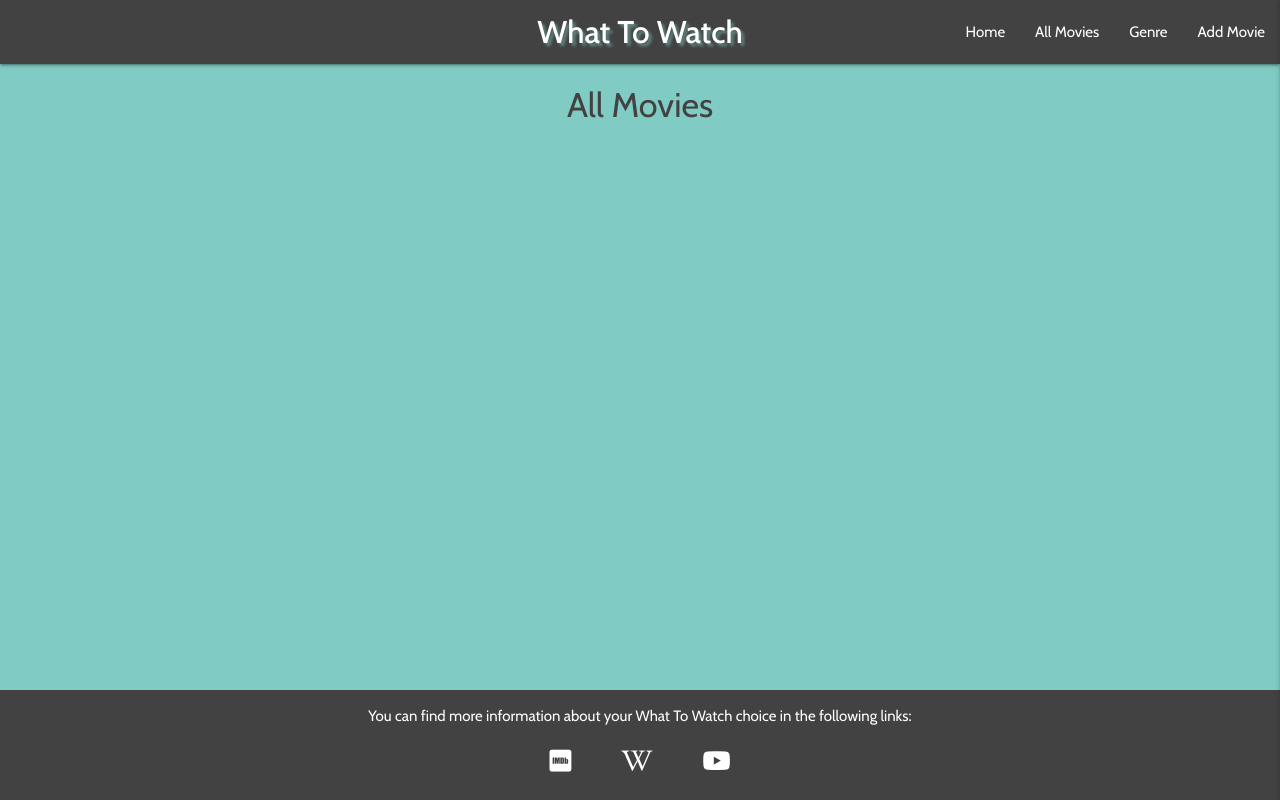
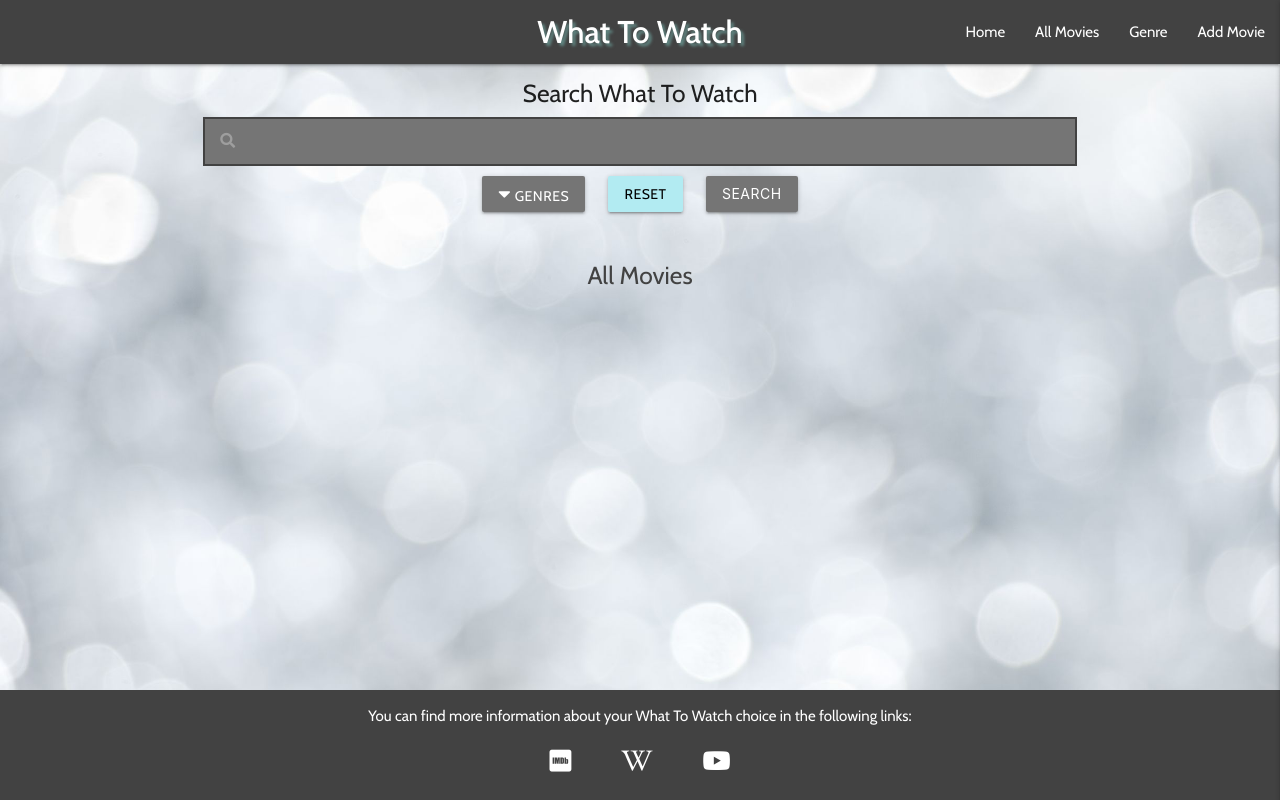
Before and after one commit to Code-Institute-Submissions/ms3-what-to-watch, a Flask app: page /movies/all in a window 1280 px wide. Run offline with Flask 2, Linux system fonts and the light colour scheme; data that the repository does not hold is empty; some libraries are stand-ins or nearby versions.

Commit message:
Add background image and style for buttons and search bars

```diff
--- a/static/css/style.css
+++ b/static/css/style.css
@@ -1,11 +1,14 @@
 @import url('https://fonts.googleapis.com/css2?family=Cabin:ital,wght@0,400;0,500;0,600;0,700;1,400;1,500&display=swap');
 
 body {
-    background-color: #80cbc4;
     font-family: 'Cabin', sans-serif;
     display: flex;
     min-height: 100vh;
     flex-direction: column;
+    background-image: url(../images/lights-bg.jpg);
+    background-repeat: no-repeat;
+    background-size: cover;
+    background-position: center;
 }
 
 /* Navbar and Sidebar */
@@ -30,7 +33,11 @@ main {
 }
 
 .search-style input {
-    margin: 0;
+    margin: 0 !important;
+}
+
+.search-button {
+    margin: 10px;
 }
 
 .add-form {
--- a/static/js/script.js
+++ b/static/js/script.js
@@ -1,4 +1,34 @@
   $(document).ready(function(){
     $(".sidenav").sidenav({edge: "right"});
     $('.collapsible').collapsible();
+    $('select').formSelect();
+    $('.dropdown-trigger').dropdown();
+
+    validateMaterializeSelect();
+    function validateMaterializeSelect() {
+        let classValid = { "border-bottom": "1px solid #4caf50", "box-shadow": "0 1px 0 0 #4caf50" };
+        let classInvalid = { "border-bottom": "1px solid #f44336", "box-shadow": "0 1px 0 0 #f44336" };
+        if ($("select.validate").prop("required")) {
+            $("select.validate").css({ "display": "block", "height": "0", "padding": "0", "width": "0", "position": "absolute" });
+        }
+        $(".select-wrapper input.select-dropdown").on("focusin", function () {
+            $(this).parent(".select-wrapper").on("change", function () {
+                if ($(this).children("ul").children("li.selected:not(.disabled)").on("click", function () { })) {
+                    $(this).children("input").css(classValid);
+                }
+            });
+        }).on("click", function () {
+            if ($(this).parent(".select-wrapper").children("ul").children("li.selected:not(.disabled)").css("background-color") === "rgba(0, 0, 0, 0.03)") {
+                $(this).parent(".select-wrapper").children("input").css(classValid);
+            } else {
+                $(".select-wrapper input.select-dropdown").on("focusout", function () {
+                    if ($(this).parent(".select-wrapper").children("select").prop("required")) {
+                        if ($(this).css("border-bottom") != "1px solid rgb(76, 175, 80)") {
+                            $(this).parent(".select-wrapper").children("input").css(classInvalid);
+                        }
+                    }
+                });
+            }
+        });
+    }
   });
--- a/templates/movies.html
+++ b/templates/movies.html
@@ -1,7 +1,38 @@
 {% extends "base.html" %}
 {% block content %}
 
-    <h4 class="center-align grey-text text-darken-3">All Movies</h4>
+    <h5 class="center-align">Search What To Watch</h5>
+
+    <div class="row nav-wrapper">
+        <form method="GET" action="{{ url_for('get_movies') }}" class="col s12">
+            <div class="input-field col s12 grey darken-1 white-text search-style">
+                <input id="search" name="search" type="search" minlength="2" required>
+                <label for="search" class="label-icon">
+                    <i class="fas fa-search"></i>
+                </label>
+            </div>
+            <div class="row col s12 center-align">
+                <!-- Dropdown Trigger -->
+                <a class="dropdown-trigger btn grey darken-1 center-align search-button"
+                    href="#" data-target="dropdown1">
+                    <i class="fas fa-caret-down"></i> Genres
+                </a>
+
+                <!-- Dropdown Structure -->
+                <ul id="dropdown1" class="dropdown-content">
+                    <li><a href="#!">one</a></li>
+                    <li><a href="#!">two</a></li>
+                    <li><a href="#!">three</a></li>
+                    <li><a href="#!">four</a></li>
+                    <li><a href="#!">five</a></li>
+                </ul>
+                <a href="{{ url_for('get_movies') }}" class="cyan lighten-4 btn black-text search-button">Reset</a>
+                <button type="submit" class="btn grey darken-1 search-button" value="submit">Search</button>
+            </div>
+        </form>
+    </div>
+
+    <h5 class="center-align grey-text text-darken-3">All Movies</h5>
 
     <ul class="collapsible popout">
         {% for movie in movies %}
@@ -24,11 +55,11 @@
                     <div class="col s12">
                         <!--If I have time! - Put here star rating for the movie  -->
                         <a href="{{ url_for('edit_movie', movie_id=movie._id) }}"
-                            class="btn-small waves-effect black-text cyan lighten-5">
+                            class="btn-small waves-effect black-text cyan lighten-4">
                             Edit
                         </a>
                         <a href="{{ url_for('delete_movie', movie_id=movie._id) }}"
-                            class="btn-small waves-effect grey darken-3">
+                            class="btn-small waves-effect grey darken-1">
                             Delete
                         </a>
                     </div>
```
Also changed, not shown: templates/public.html (+15 -7 lines), static/images/lights-bg.jpg (added).
